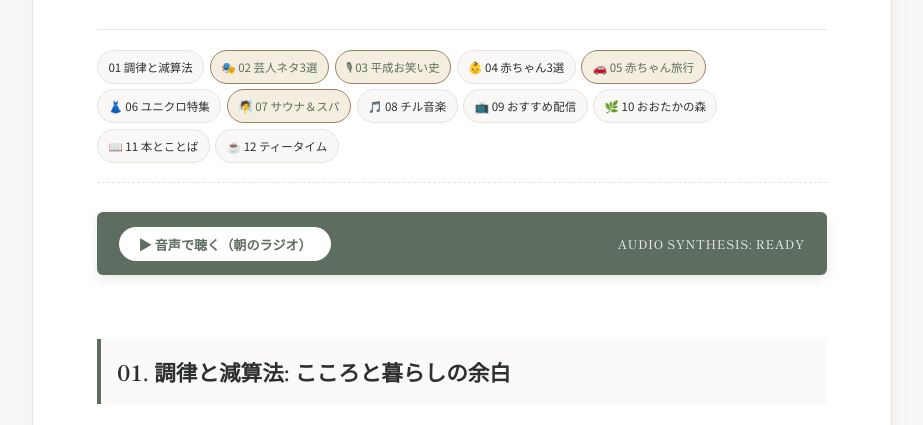
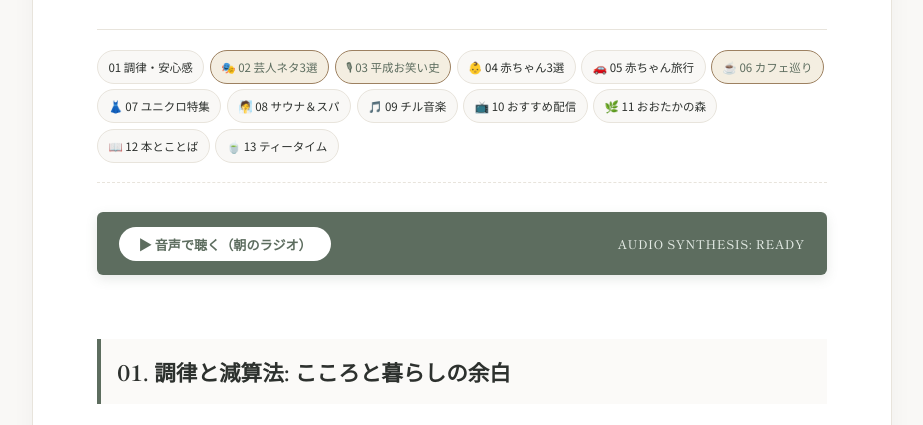
Before and after one commit to mercy23soccer-alt/her-daily-magazine, an Astro site: page / in a window 1280 px wide. Shown: the part 359-784 px from the top of the page, without its empty margins (178-1101 px from the left). Built offline with nearby package versions, Linux system fonts and the light colour scheme; Astro itself is replaced by a stand-in of ours.

Commit message:
Update index.astro

```diff
--- a/src/pages/index.astro
+++ b/src/pages/index.astro
@@ -261,20 +261,21 @@ const latest = postList[0];
         </div>
       </header>
 
-      <!-- 全13コーナー完全対応ナビゲーション -->
+      <!-- 全14コーナー完全対応ナビゲーション -->
       <nav class="editorial-nav">
-        <a href="#minimal" class="nav-tag">01 調律と減算法</a>
+        <a href="#minimal" class="nav-tag">01 調律・安心感</a>
         <a href="#laugh" class="nav-tag highlight">🎭 02 芸人ネタ3選</a>
         <a href="#comedy-history" class="nav-tag highlight">🎙 03 平成お笑い史</a>
         <a href="#baby" class="nav-tag">👶 04 赤ちゃん3選</a>
-        <a href="#baby-travel" class="nav-tag highlight">🚗 05 赤ちゃん旅行</a>
-        <a href="#uniqlo" class="nav-tag">👗 06 ユニクロ特集</a>
-        <a href="#sauna-spa" class="nav-tag highlight">🧖 07 サウナ＆スパ</a>
-        <a href="#chill-hiphop" class="nav-tag">🎵 08 チル音楽</a>
-        <a href="#stream" class="nav-tag">📺 09 おすすめ配信</a>
-        <a href="#otaka" class="nav-tag">🌿 10 おおたかの森</a>
-        <a href="#book" class="nav-tag">📖 11 本とことば</a>
-        <a href="#refresh" class="nav-tag">☕ 12 ティータイム</a>
+        <a href="#baby-travel" class="nav-tag">🚗 05 赤ちゃん旅行</a>
+        <a href="#cafe" class="nav-tag highlight">☕ 06 カフェ巡り</a>
+        <a href="#uniqlo" class="nav-tag">👗 07 ユニクロ特集</a>
+        <a href="#sauna-spa" class="nav-tag">🧖 08 サウナ＆スパ</a>
+        <a href="#chill-hiphop" class="nav-tag">🎵 09 チル音楽</a>
+        <a href="#stream" class="nav-tag">📺 10 おすすめ配信</a>
+        <a href="#otaka" class="nav-tag">🌿 11 おおたかの森</a>
+        <a href="#book" class="nav-tag">📖 12 本とことば</a>
+        <a href="#refresh" class="nav-tag">🍵 13 ティータイム</a>
       </nav>
 
       <div class="radio-bar">
@@ -378,7 +379,7 @@ const latest = postList[0];
 
         const rawText = content.innerText
           .replace(/https?:\/\/\S+/g, "")
-          .replace(/[#*`_■§➔▲★🌿📻👶📖🎭👗☕🎙🧖🚗📺🎵]/g, "")
+          .replace(/[#*`_■§➔▲★🌿📻👶📖🎭👗☕🎙🧖🚗📺🎵🍵]/g, "")
           .trim();
 
         chunks = splitTextIntoChunks(rawText, 90);
```
